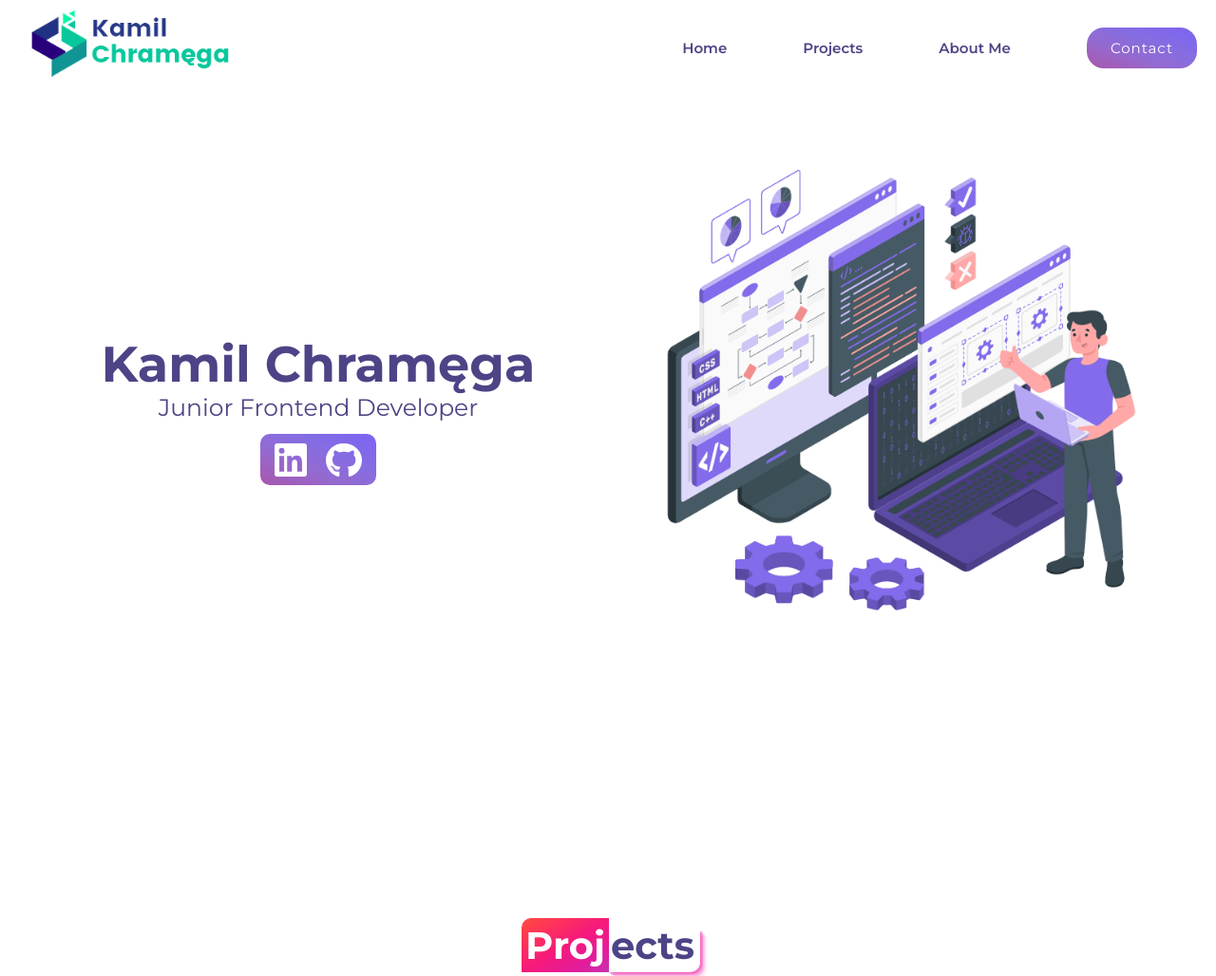
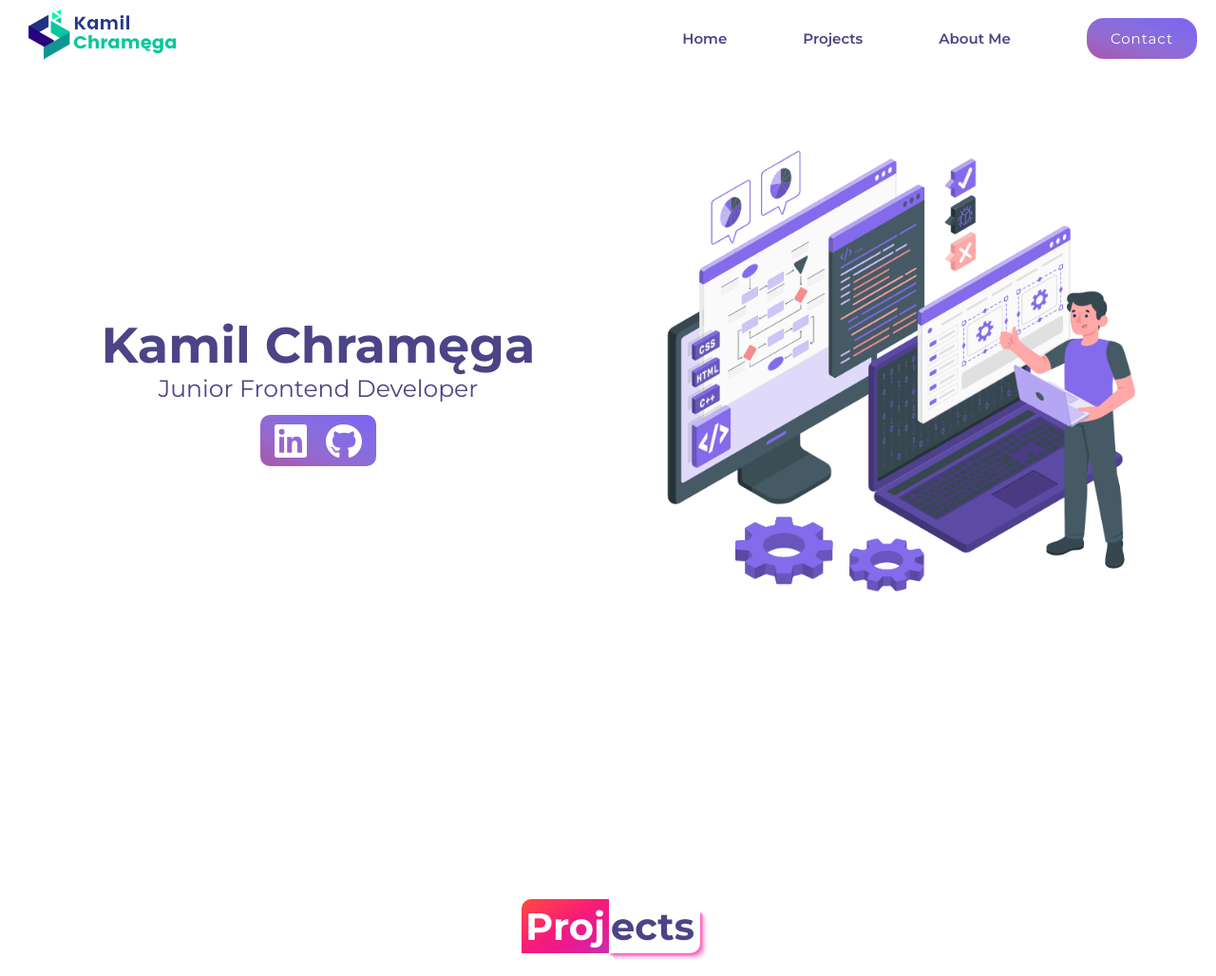
Before and after one commit to ChramegaKamil/portfolio-page, a plain HTML site: page index.html in a window 1280 px wide. Shown: the top 1028 px of the page at 95% size. Drawn offline with Linux system fonts and the light colour scheme.

Commit message:
Update main.css

```diff
--- a/css/main.css
+++ b/css/main.css
@@ -119,7 +119,7 @@ header.active {
 }
 
 .logo img {
-  width: 80%
+  width: 60%
 }
 
 .menu {
```
